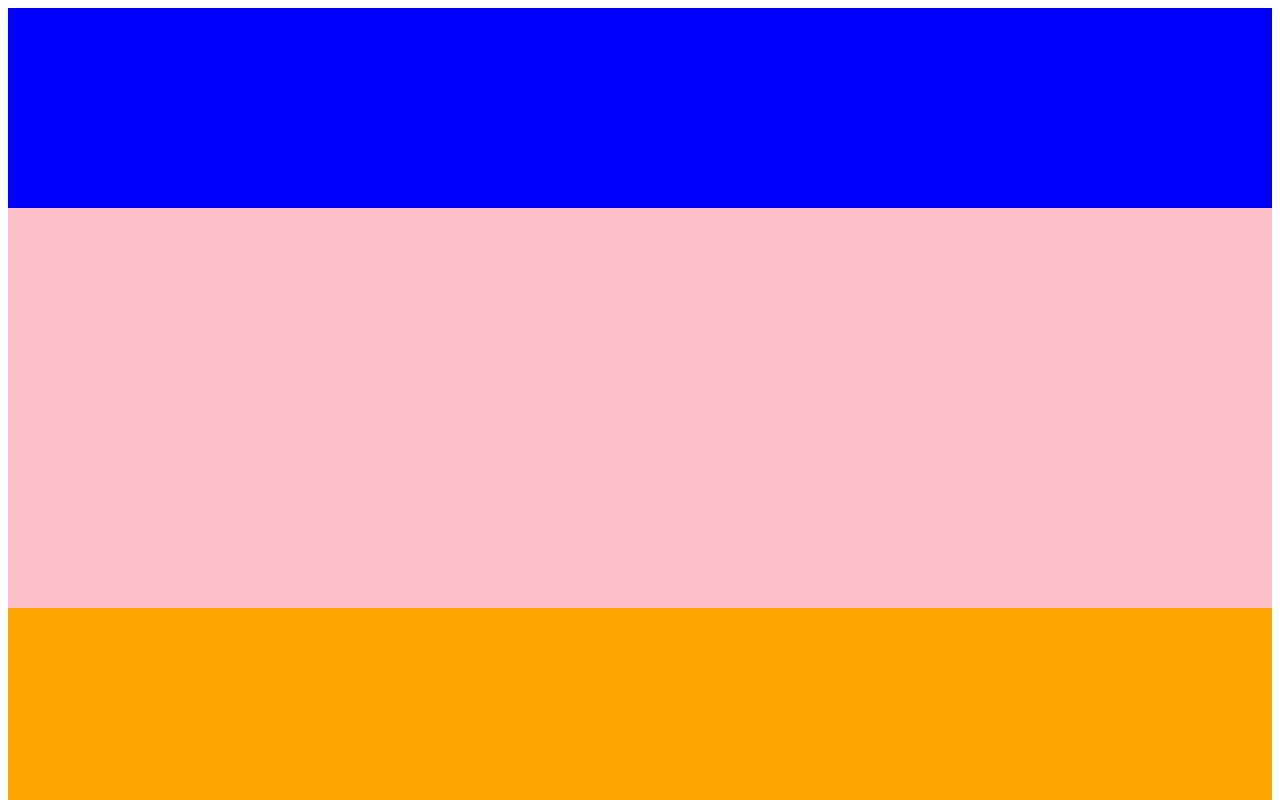
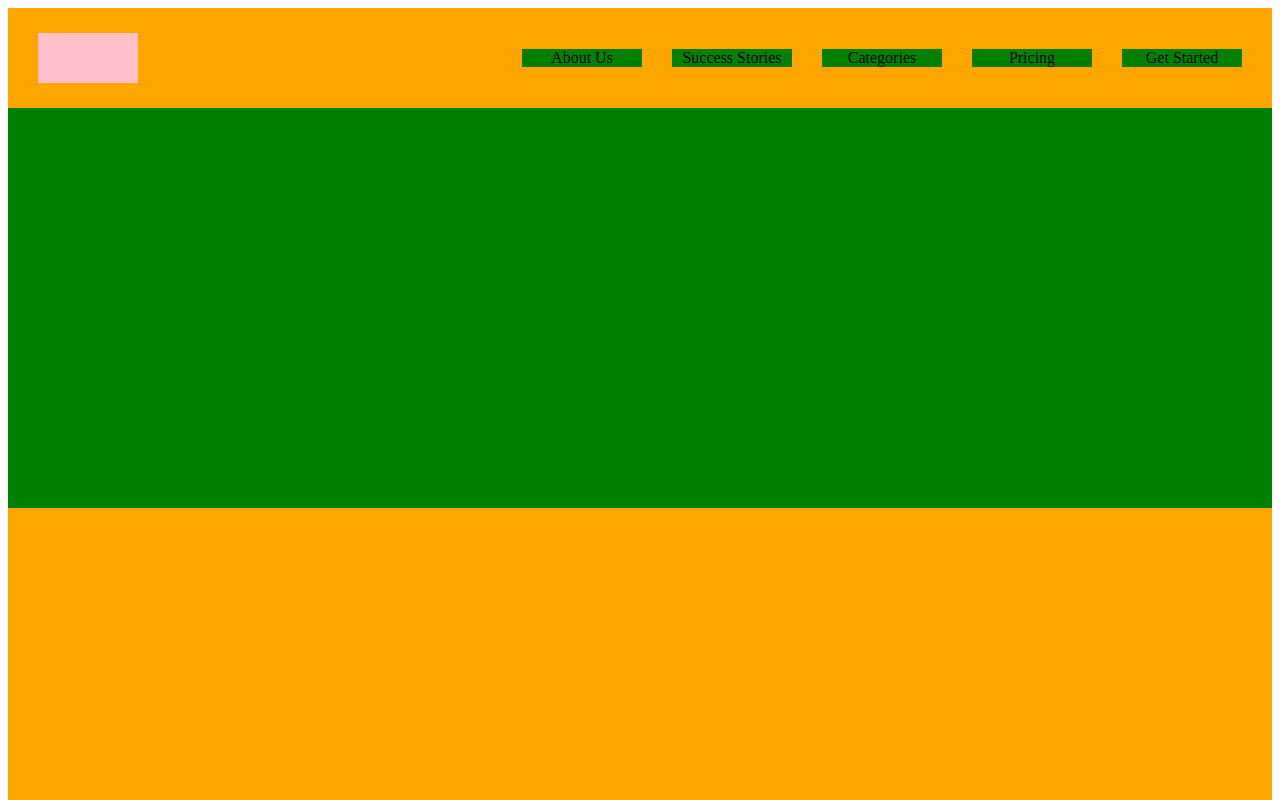
Before and after one commit to pwilsonrf/restaurant-landing-page, a website built with webpack: page dist/index.html in a window 1280 px wide. Shown: the top 800 px of the page. Built offline with nearby package versions, Linux system fonts and the light colour scheme.

Commit message:
added logo and nav bar place holders to page

```diff
--- a/package.json
+++ b/package.json
@@ -4,7 +4,8 @@
   "description": "Restaurant Page with Menu",
   "main": "index.js",
   "scripts": {
-    "test": "echo \"Error: no test specified\" && exit 1"
+    "test": "echo \"Error: no test specified\" && exit 1",
+    "watch": "webpack --watch"
   },
   "author": "@pwilsonrf",
   "license": "ISC",
--- a/src/initialLoadFunction.js
+++ b/src/initialLoadFunction.js
@@ -5,8 +5,70 @@ export function addHomePage (){
     const mainContainer = document.getElementById('content');
     // mainContainer.innerText = "hello";
 
+    //Header
+    const header = document.createElement('div');
 
-    const header = document.createElement('div');
+    //Add logo container to header
+    const logo = document.createElement('div');
+    logo.id = "logo-container";
+
+    //Add nav bar to header
+    const navBar = document.createElement('div');
+    navBar.id = "navbar";
+
+    //Add links to nav bar
+    const aboutUsCont = document.createElement('div');
+    aboutUsCont.className = "nav-item-container";
+
+    const aboutUs = document.createElement('a');
+    aboutUs.innerText = "About Us";
+    aboutUs.className = "nav-item";
+    aboutUsCont.appendChild(aboutUs);
+
+    const successStoriesCont = document.createElement('div');
+    successStoriesCont.className = "nav-item-container";
+
+    const successStories = document.createElement('a');
+    successStories.innerText = "Success Stories";
+    successStories.className = "nav-item";
+    successStoriesCont.appendChild(successStories);
+
+    const categoriesCont = document.createElement('div');
+    categoriesCont.className = "nav-item-container";
+
+    const categories = document.createElement('a');
+    categories.innerText = "Categories";
+    categories.className = "nav-item";
+    categoriesCont.appendChild(categories);
+
+    const pricingCont = document.createElement('div');
+    pricingCont.className = "nav-item-container";
+
+    const pricing = document.createElement('a');
+    pricing.innerText = "Pricing";
+    pricing.className = "nav-item";
+    pricingCont.appendChild(pricing);
+
+    const getStartedCont = document.createElement('div');
+    getStartedCont.className = "nav-item-container";
+
+    const getStarted = document.createElement('a');
+    getStarted.innerText = "Get Started";
+    getStarted.className = "nav-item";
+    getStartedCont.appendChild(getStarted);
+
+    //Append Nav Bar childs
+    navBar.appendChild(aboutUsCont);
+    navBar.appendChild(successStoriesCont);
+    navBar.appendChild(categoriesCont);
+    navBar.appendChild(pricingCont);
+    navBar.appendChild(getStartedCont);
+
+    //Append logo and nav bar to header
+    header.appendChild(logo);
+    header.appendChild(navBar);
+
+
     header.className = "header";
     mainContainer.appendChild(header);
 
--- a/src/styles.css
+++ b/src/styles.css
@@ -1,10 +1,41 @@
 .header{
-    background-color: blue;
-    height: 200px;
+    background-color: orange;
+    height:100px;
+
+    display: grid;
+    grid-template-columns: 1fr 1fr;
+    grid-template-rows: 1fr;
 }
 
+#navbar{
+    justify-self: right;
+    grid-column: 2/3;
+    display: flex;
+    gap: 30px;
+    margin-right: 30px;
+
+}
+
+.nav-item-container {
+    width: 120px;
+    background-color: green;
+    margin: auto;
+    display: flex;
+    justify-content: center;
+}
+
+#logo-container{
+    justify-self: left;
+    grid-column: 1/2;
+
+    background-color: pink;
+    height: 50px;
+    width: 100px;
+    margin: auto;
+    margin-left: 30px;
+}
 .section1{
-    background-color: pink;
+    background-color: green;
     height: 400px;
 }
 
```
Also changed, not shown: dist/main.js.
